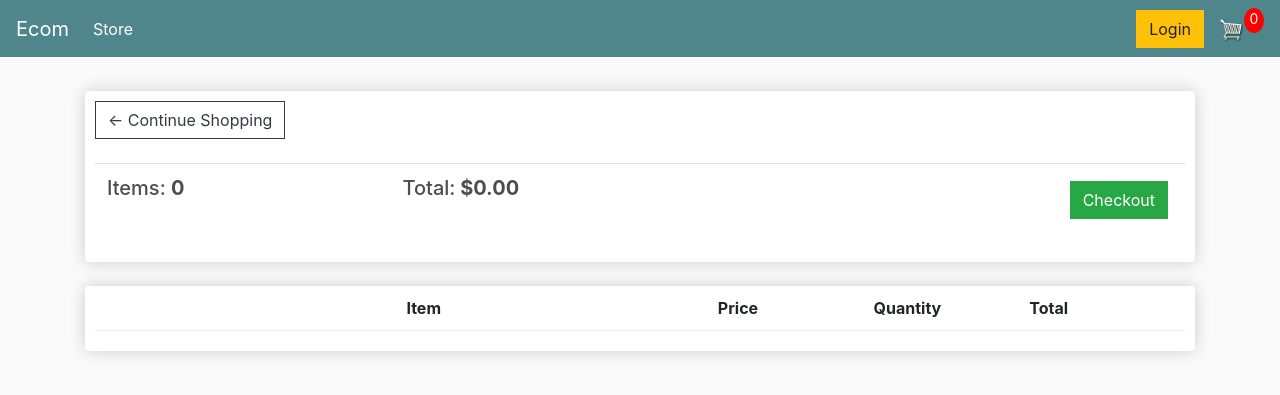
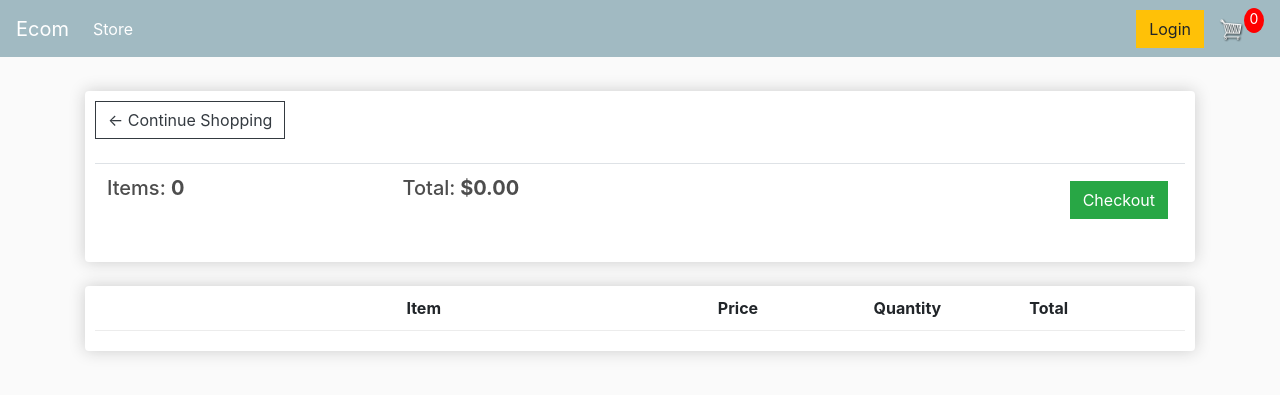
Before and after one commit to gl00omy/ecommerce, a Django app: page /cart/ in a window 1280 px wide. Shown: the top 395 px of the page. Run offline with Django 4.2, Linux system fonts and the light colour scheme; lists and menus that the app fills with data are empty; some libraries are stand-ins or nearby versions.

Commit message:
change header css

```diff
--- a/static/css/main.css
+++ b/static/css/main.css
@@ -28,7 +28,7 @@ h1,h2,h3,h4,h5,h6{
 }
 
 .bg-dark{
-	background-color: #4f868c!important;
+	background-color: #A1BAC2!important;
 }
 
 #cart-icon{
@@ -99,3 +99,7 @@ h1,h2,h3,h4,h5,h6{
 .hidden{
 	display: none!important;
 }
+
+.content {
+	background-color: #E8FBE1;
+}
```
